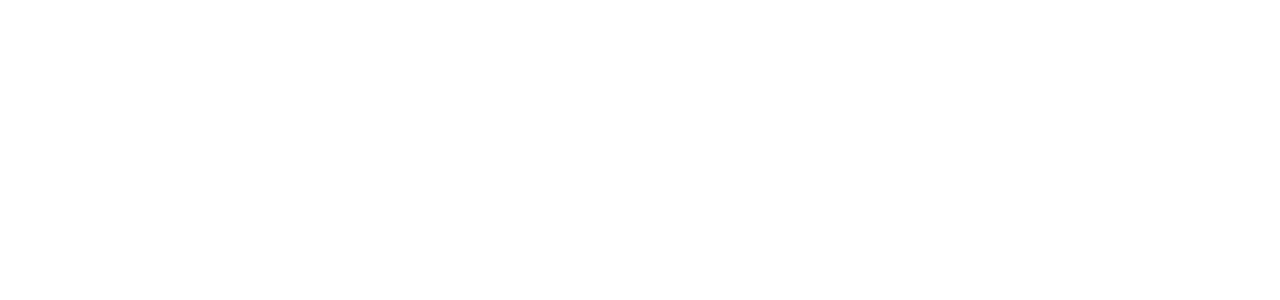
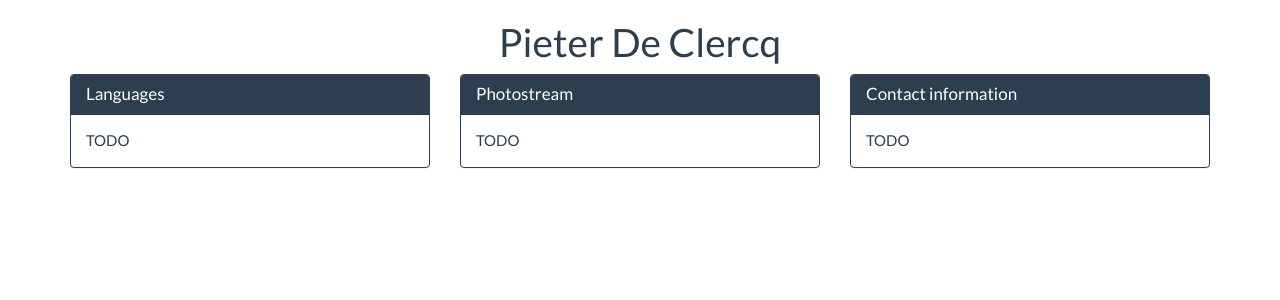
Before and after one commit to thepieterdc/thepieterdc.github.io, a PHP site: page / in a window 1280 px wide. Before the commit the part shown is empty. Shown: the top 300 px of the page. Run offline with PHP 8.4, Linux system fonts and the light colour scheme.

Commit message:
Added structure

```diff
--- a/index.php
+++ b/index.php
@@ -11,6 +11,41 @@ $theme = (date("H") < 6 || date("H") > 21) ? "darkly":"flatly";
 </head>
 <body>
 <div class="container">
+  <div class="row">
+    <div class="col-md-12" style="text-align:center"><h1>Pieter De Clercq</h1></div>
+  </div>
+  <div class="row">
+    <div class="col-md-4">
+      <div class="panel panel-primary">
+        <div class="panel-heading">
+          <h3 class="panel-title">Languages</h3>
+        </div>
+        <div class="panel-body">
+          TODO
+        </div>
+      </div>
+    </div>
+    <div class="col-md-4">
+      <div class="panel panel-primary">
+        <div class="panel-heading">
+          <h3 class="panel-title">Photostream</h3>
+        </div>
+        <div class="panel-body">
+          TODO
+        </div>
+      </div>
+    </div>
+    <div class="col-md-4">
+      <div class="panel panel-primary">
+        <div class="panel-heading">
+          <h3 class="panel-title">Contact information</h3>
+        </div>
+        <div class="panel-body">
+          TODO
+        </div>
+      </div>
+    </div>
+  </div>
 </div>
 <script type="text/javascript" src="assets/js/jquery.min.js"></script>
 <script type="text/javascript" src="assets/js/bootstrap.min.js"></script>
```
